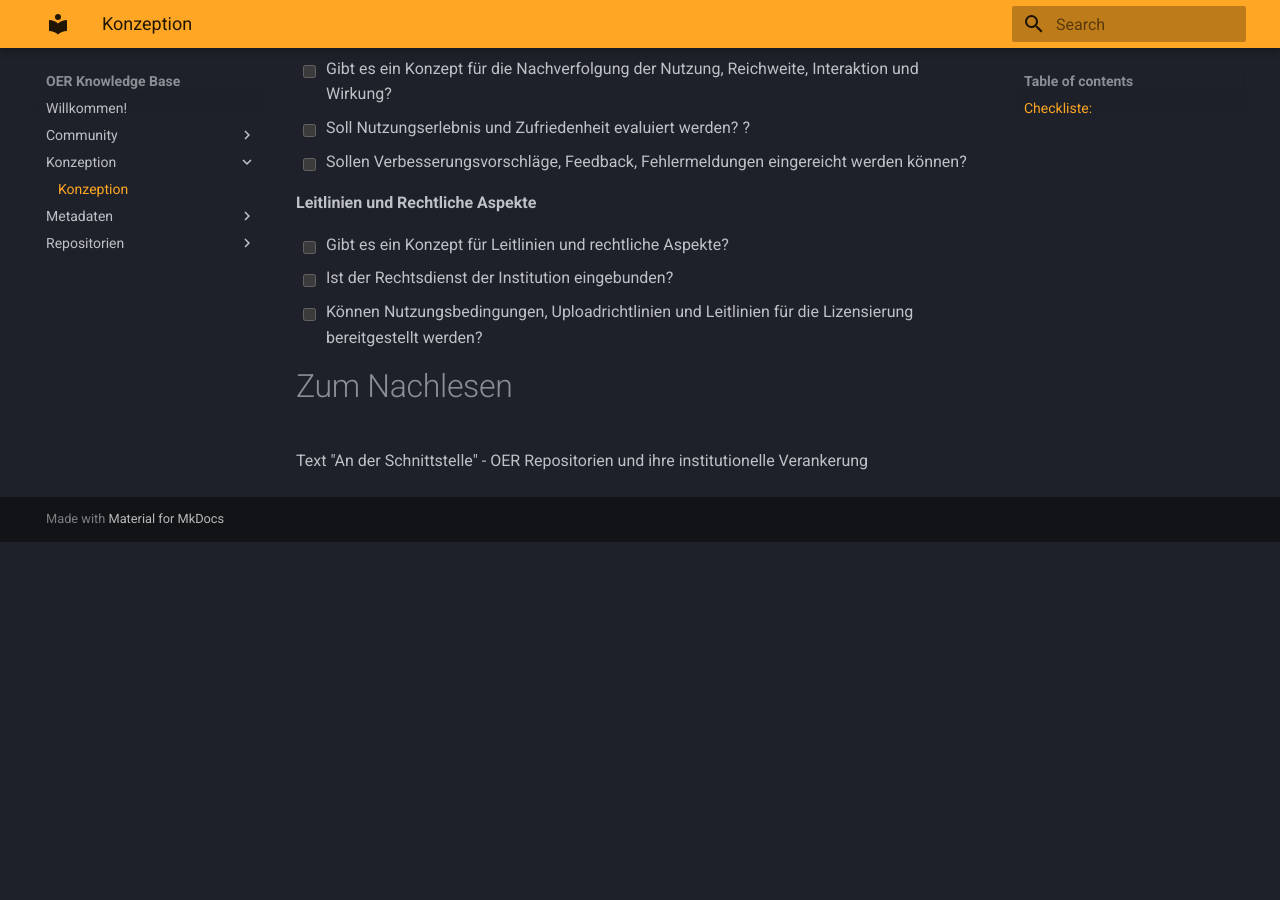
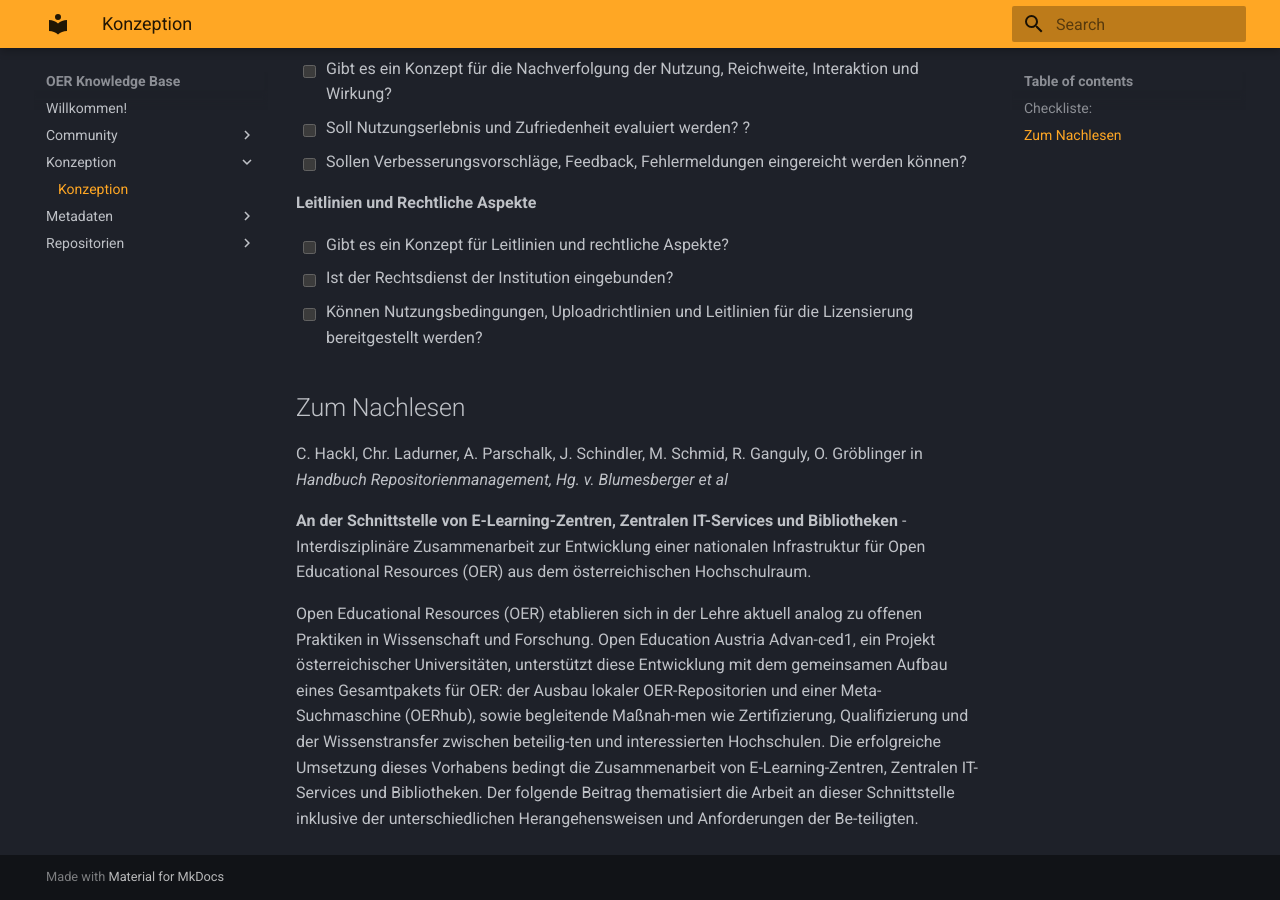
Before and after one commit to oerBASE/knowledgebase, an MkDocs documentation site: the page built from docs/Konzeption/Konzeption.md, in a window 1280 px wide and 900 px high, scrolled down 2600 px. Built offline with MkDocs 1.6.1 and Material for MkDocs 9.7.7, drawn with Linux system fonts in a browser that asks for light colours; before the commit the page ends 3142 px from its top, so only the background shows below that.

Commit message:
Update Konzeption.md

```diff
--- a/docs/Konzeption/Konzeption.md
+++ b/docs/Konzeption/Konzeption.md
@@ -3,8 +3,6 @@
 Bei der Konzeption eines OER Repositoriums sind nicht nur technische sondern auch organisatorische Aspekte zu beachten. Wir haben diese Überlegungen während des Planungs- und Umsetzungsprozesses gesammelt und zu einer Checkliste zusammengestellt.
 
 ## Checkliste:
-
-
 
 
 **Hardware und Setup**
@@ -98,8 +96,11 @@ Bei der Konzeption eines OER Repositoriums sind nicht nur technische sondern auc
 - [ ] Können Nutzungsbedingungen, Uploadrichtlinien und Leitlinien für die Lizensierung bereitgestellt werden?
 
 
+## Zum Nachlesen
 
+C. Hackl, Chr. Ladurner, A. Parschalk, J. Schindler, M. Schmid, R. Ganguly, O. Gröblinger in *Handbuch Repositorienmanagement, Hg. v. Blumesberger et al*
 
-# Zum Nachlesen
+**An der Schnittstelle von E-Learning-Zentren, Zentralen IT-Services und Bibliotheken** -
+Interdisziplinäre Zusammenarbeit zur Entwicklung einer nationalen Infrastruktur für Open Educational Resources (OER) aus dem österreichischen Hochschulraum.
 
-Text "An der Schnittstelle" - OER Repositorien und ihre institutionelle Verankerung
+Open Educational Resources (OER) etablieren sich in der Lehre aktuell analog zu offenen Praktiken in Wissenschaft und Forschung. Open Education Austria Advan-ced1, ein Projekt österreichischer Universitäten, unterstützt diese Entwicklung mit dem gemeinsamen Aufbau eines Gesamtpakets für OER: der Ausbau lokaler OER-Repositorien und einer Meta-Suchmaschine (OERhub), sowie begleitende Maßnah-men wie Zertifizierung, Qualifizierung und der Wissenstransfer zwischen beteilig-ten und interessierten Hochschulen. Die erfolgreiche Umsetzung dieses Vorhabens bedingt die Zusammenarbeit von E-Learning-Zentren, Zentralen IT-Services und Bibliotheken. Der folgende Beitrag thematisiert die Arbeit an dieser Schnittstelle inklusive der unterschiedlichen Herangehensweisen und Anforderungen der Be-teiligten.
```
